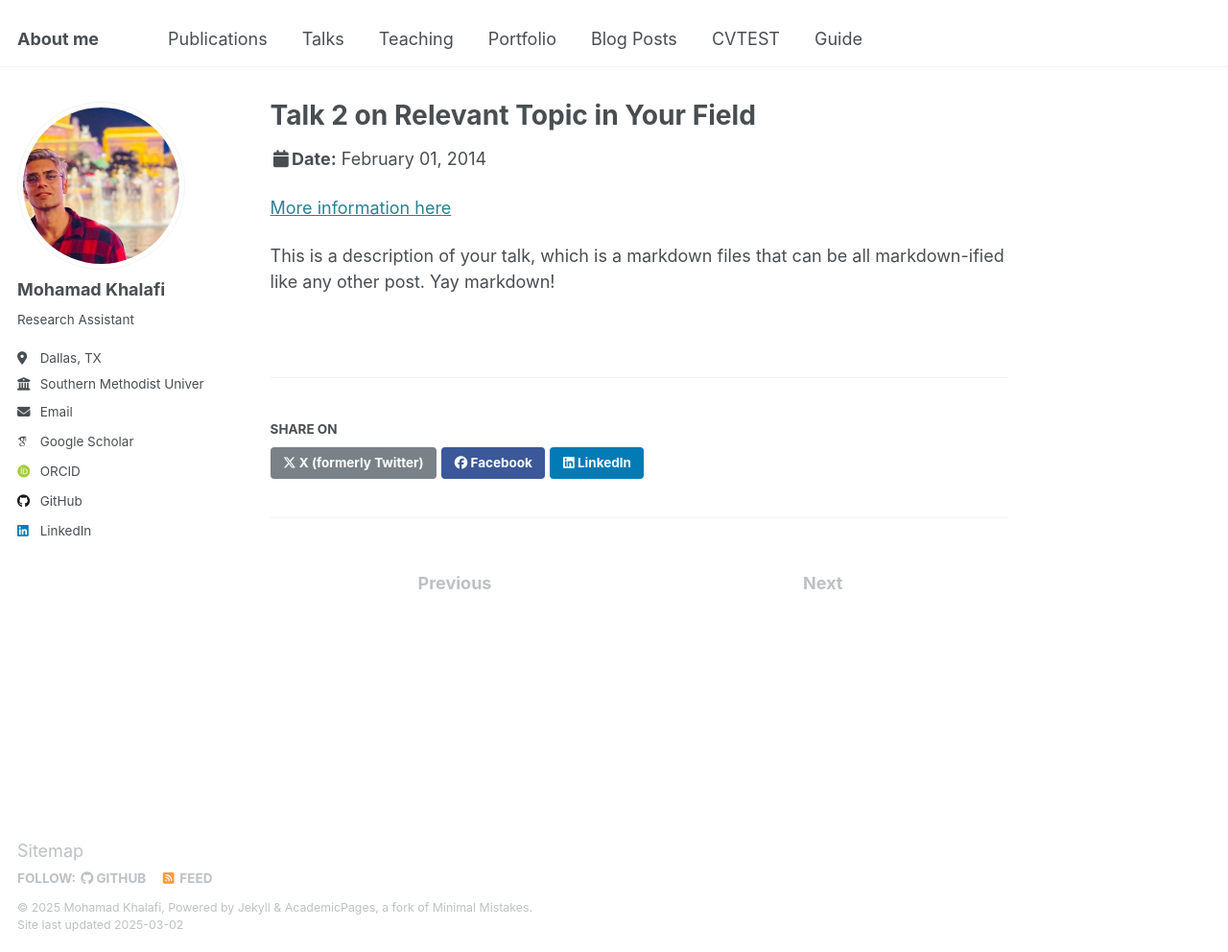
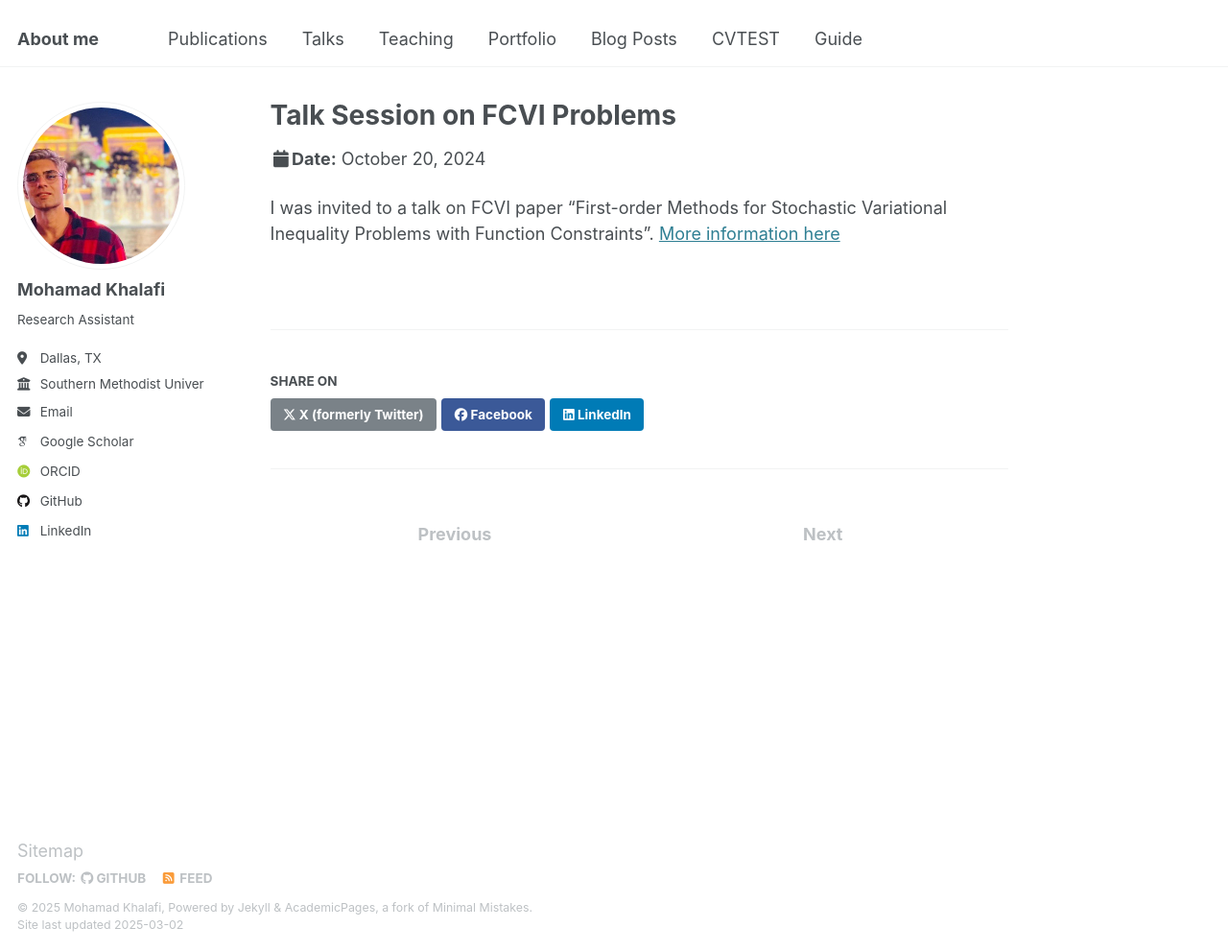
Before and after one commit to Mohammadkhf/mohammadkhf.github.io, a Jekyll site: the page built from _talks/2014-02-01-talk-2.md, in a window 1280 px wide and 992 px high. Shown: the whole window at 96% size. Built offline with Jekyll 4.4.1, drawn with Linux system fonts in a browser that asks for light colours; some web fonts are replaced.

Commit message:
Update 2014-02-01-talk-2.md

```diff
--- a/_talks/2014-02-01-talk-2.md
+++ b/_talks/2014-02-01-talk-2.md
@@ -1,13 +1,11 @@
 ---
-title: "Talk 2 on Relevant Topic in Your Field"
+title: "Talk Session on FCVI Problems"
 collection: talks
 type: "Talk"
-permalink: /talks/2014-02-01-talk-2
+permalink: /talks/INFORMS2024
 venue: "London School of Testing"
-date: 2014-02-01
-location: "London, UK"
+date: 2024-10-20
+location: "Seattle, WA, USA"
 ---
-
+I was invited to a talk on FCVI paper "First-order Methods for Stochastic Variational Inequality Problems with Function Constraints".
 [More information here](http://mohammadkhf.github.io/files/postericml.pdf)
-
-This is a description of your talk, which is a markdown files that can be all markdown-ified like any other post. Yay markdown!
```
